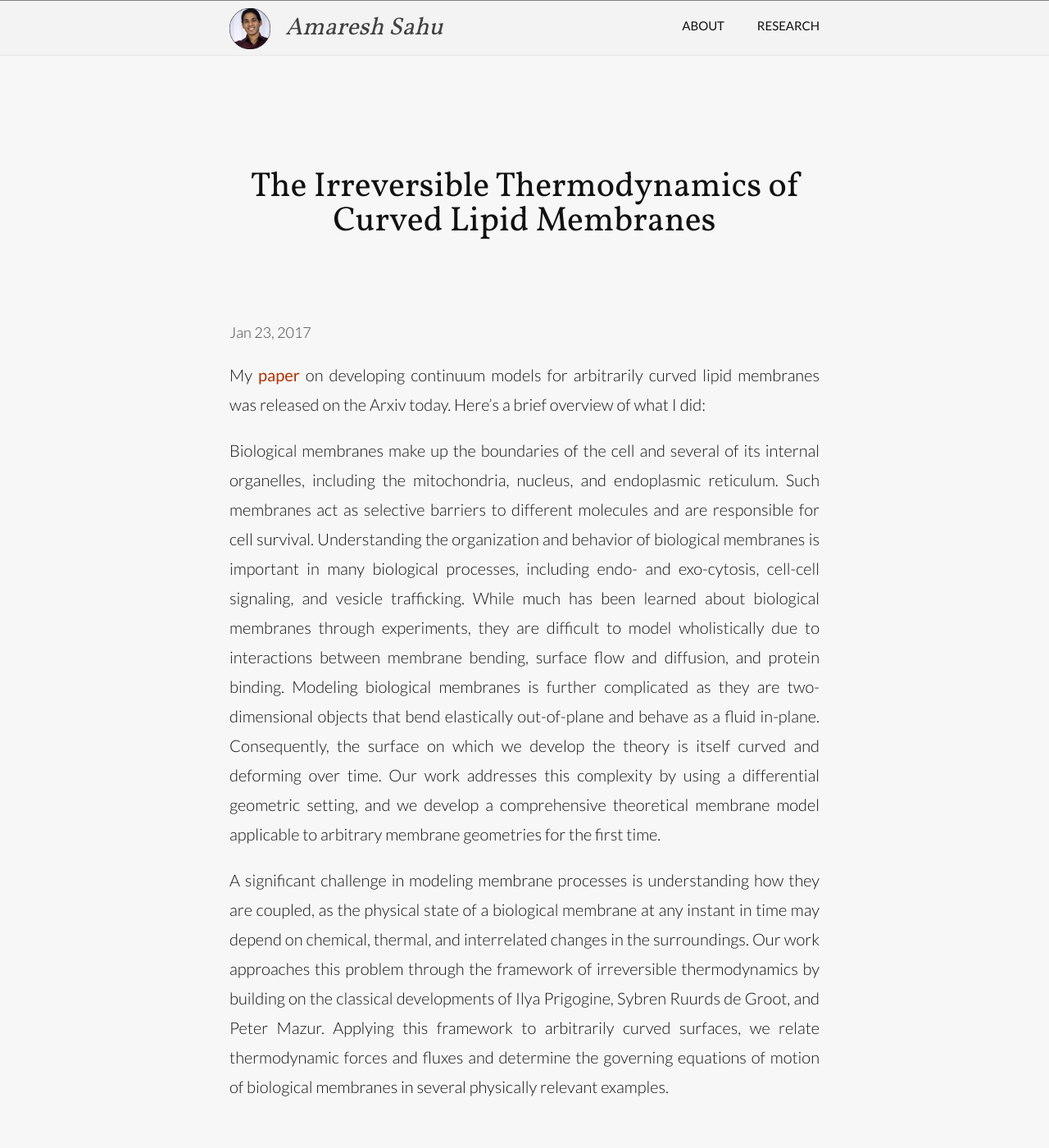
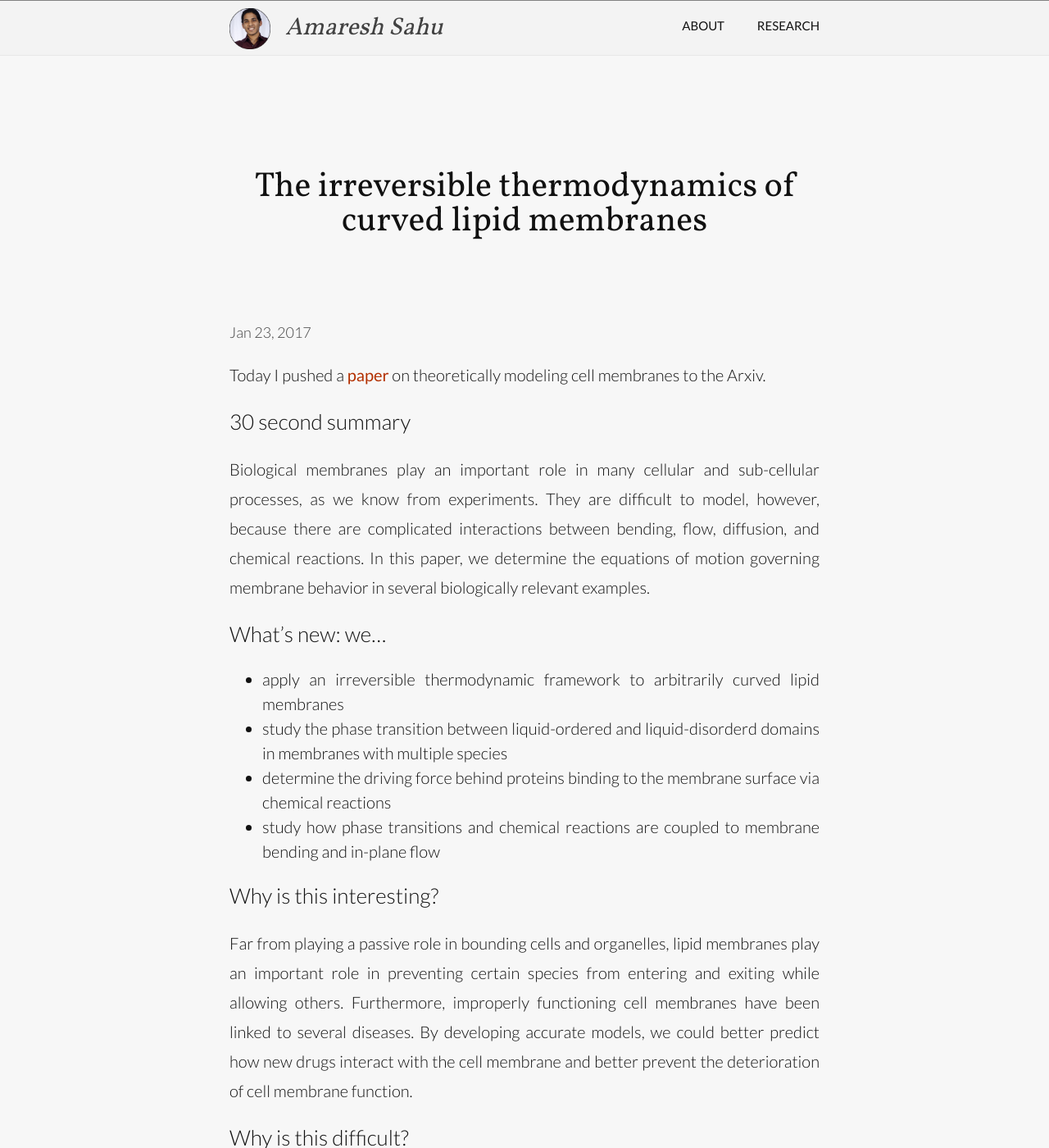
Before and after one commit to amaresh-sahu/amaresh-sahu.github.io, a Jekyll site: the page built from _posts/2017-01-23-irreversible-thermo-lipid-membranes.markdown, in a window 1280 px wide and 1400 px high. Shown: the whole window at 82% size. Built offline with Jekyll 4.4.1, drawn with Linux system fonts in a browser that asks for light colours; some of the changed text lies outside the part shown.

Commit message:
update irrev thermo post

```diff
--- a/_posts/2017-01-23-irreversible-thermo-lipid-membranes.markdown
+++ b/_posts/2017-01-23-irreversible-thermo-lipid-membranes.markdown
@@ -1,10 +1,31 @@
 ---
 layout: post
-title:  "The Irreversible Thermodynamics of Curved Lipid Membranes"
+title:  "The irreversible thermodynamics of curved lipid membranes"
 date:   2017-01-23 08:00:00
 ---
 
-My [paper](https://arxiv.org/abs/1701.06495){:target="_blank"} on developing continuum models for arbitrarily curved lipid membranes was released on the Arxiv today. Here's a brief overview of what I did:
+Today I pushed a [paper](https://arxiv.org/abs/1701.06495){:target="_blank"} on theoretically modeling cell membranes to the Arxiv.
+
+### 30 second summary
+
+Biological membranes play an important role in many cellular and sub-cellular processes, as we know from experiments. They are difficult to model, however, because there are complicated interactions between bending, flow, diffusion, and chemical reactions. In this paper, we determine the equations of motion governing membrane behavior in several biologically relevant examples.
+
+### What's new: we...
+
+- apply an irreversible thermodynamic framework to arbitrarily curved lipid membranes
+- study the phase transition between liquid-ordered and liquid-disorderd domains in membranes with multiple species
+- determine the driving force behind proteins binding to the membrane surface via chemical reactions
+- study how phase transitions and chemical reactions are coupled to membrane bending and in-plane flow
+
+### Why is this interesting?
+
+Far from playing a passive role in bounding cells and organelles, lipid membranes play an important role in preventing certain species from entering and exiting while allowing others. Furthermore, improperly functioning cell membranes have been linked to several diseases. By developing accurate models, we could better predict how new drugs interact with the cell membrane and better prevent the deterioration of cell membrane function.
+
+### Why is this difficult?
+
+Lipid membranes bend elastically out-of-plane to form complex shapes, but also flow in-plane like a two dimensional fluid. Not only are the bending and flow coupled to each other, but they also couple to processes like phase transitions and chemical reactions. The first challenge is to provide a suitable geometric description of the membrane, for which we turn to differential geometry. It is also difficult to determine the equation of motion in such coupled, complicated systems, for which we turn to irreversible thermodynamics and a balance law formulation.
+
+### Longer summary
 
 Biological membranes make up the boundaries of the cell and several of its internal organelles, including the mitochondria, nucleus, and endoplasmic reticulum. Such membranes act as selective barriers to different molecules and are responsible for cell survival.
 Understanding the organization and behavior of biological membranes is important in many biological processes, including endo- and exo-cytosis, cell-cell signaling, and vesicle trafficking. While much has been learned about biological membranes through experiments, they are difficult to model wholistically due to interactions between membrane bending, surface flow and diffusion, and protein binding.
```
